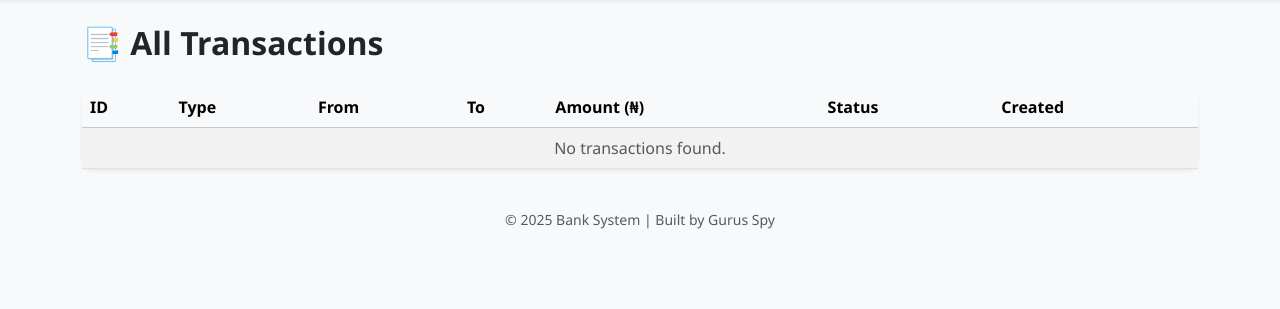
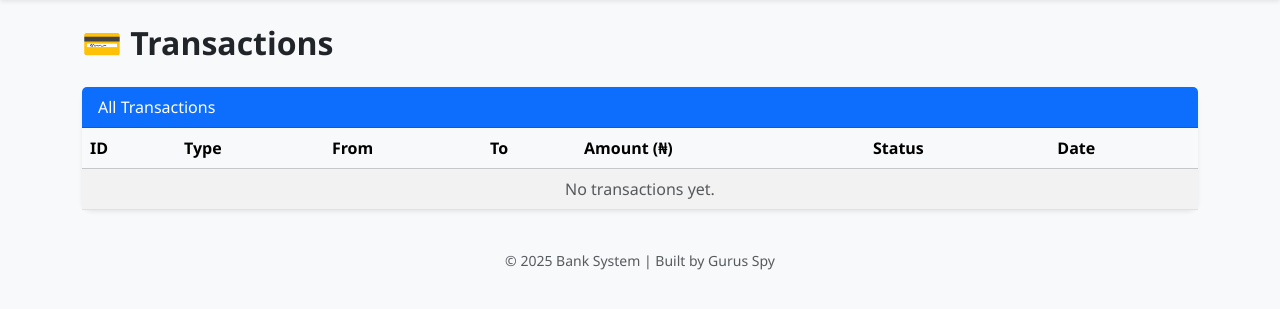
Before and after one commit to bashirubash/iddps, a Flask app: page /transactions in a window 1280 px wide. Shown: the part 57-366 px from the top of the page. Run offline with Flask 3, Linux system fonts and the light colour scheme.

Commit message:
Update transactions.html

```diff
--- a/templates/transactions.html
+++ b/templates/transactions.html
@@ -1,9 +1,10 @@
 {% extends "base.html" %}
 {% block content %}
 
-<h2 class="mb-4">📑 All Transactions</h2>
+<h2 class="mb-4">💳 Transactions</h2>
 
 <div class="card shadow-sm border-0">
+  <div class="card-header bg-primary text-white">All Transactions</div>
   <div class="card-body p-0">
     <table class="table table-striped table-hover mb-0">
       <thead class="table-light">
@@ -14,7 +15,7 @@
           <th>To</th>
           <th>Amount (₦)</th>
           <th>Status</th>
-          <th>Created</th>
+          <th>Date</th>
         </tr>
       </thead>
       <tbody>
@@ -38,7 +39,7 @@
         </tr>
         {% else %}
         <tr>
-          <td colspan="7" class="text-center text-muted">No transactions found.</td>
+          <td colspan="7" class="text-center text-muted">No transactions yet.</td>
         </tr>
         {% endfor %}
       </tbody>
```
